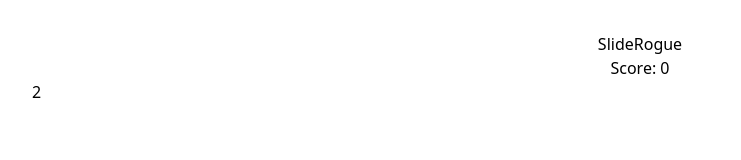
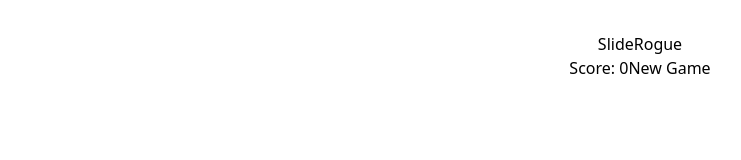
Before and after one commit to PAK90/sliderogue, a React (Vite) app: page / in a window 1280 px wide. Shown: the top 160 px of the page, without its empty margins (0-741 px from the left). Built offline with nearby package versions, Linux system fonts and the light colour scheme.

Commit message:
Adds in new game button.

```diff
--- a/src/GameArea.tsx
+++ b/src/GameArea.tsx
@@ -1,9 +1,10 @@
 import range from "./helpers/range.ts";
 import { useGameStore } from "./state";
-import React from "react";
+import React, { useEffect } from "react";
 
 const GameArea = () => {
-  const { boardWidth, boardHeight, tiles, move, score } = useGameStore();
+  const { boardWidth, boardHeight, tiles, move, score, resetGame } =
+    useGameStore();
 
   const handleKeyDown = (e: React.KeyboardEvent) => {
     switch (e.key) {
@@ -36,9 +37,19 @@ const GameArea = () => {
     512: "bg-red-500",
   };
 
+  useEffect(() => {
+    resetGame();
+  }, [resetGame]);
+
   return (
     <>
       {`Score: ${score}`}
+      <button
+        className="m-1 p-0.5 rounded bg-amber-200 duration-100 hover:bg-amber-300 "
+        onClick={resetGame}
+      >
+        New Game
+      </button>
       <div
         tabIndex={0}
         onKeyDown={handleKeyDown}
--- a/src/state/index.ts
+++ b/src/state/index.ts
@@ -18,7 +18,7 @@ export type Coordinate = {
 export type Tile = {
   position: Coordinate;
   value: number;
-  id: string;
+  id: number;
 };
 
 type GameState = {
@@ -32,6 +32,7 @@ type GameState = {
 type Actions = {
   // moveTile: (tile: Tile, newCoordinate: Coordinate) => void;
   move: (direction: Direction) => void;
+  resetGame: () => void;
 };
 
 export const useGameStore = create<GameState & Actions>()(
@@ -43,18 +44,7 @@ export const useGameStore = create<GameState & Actions>()(
     //     value: 2,
     //   }
     // },
-    tiles: [
-      {
-        position: { x: 0, y: 0 },
-        id: "abc",
-        value: 2,
-      },
-      {
-        position: { x: 2, y: 1 },
-        id: "eee",
-        value: 2,
-      },
-    ],
+    tiles: [],
     boardHeight: 4,
     boardWidth: 4,
     score: 0,
@@ -148,6 +138,28 @@ export const useGameStore = create<GameState & Actions>()(
           );
         }
       }),
+
+    resetGame: () => {
+      set((state) => {
+        state.score = 0;
+        state.boardWidth = 4;
+        state.boardHeight = 4;
+        state.tiles = [];
+        const tile1 = addRandomTile(
+          state.tiles,
+          state.boardWidth,
+          state.boardHeight,
+        );
+        state.tiles.push(tile1);
+
+        const tile2 = addRandomTile(
+          state.tiles,
+          state.boardWidth,
+          state.boardHeight,
+        );
+        state.tiles.push(tile2);
+      });
+    },
   })),
 );
 
@@ -172,10 +184,19 @@ const addRandomTile = (tiles: Tile[], width: number, height: number) => {
   }
 
   return {
-    id: `${Math.random()}-id`,
+    id: uniqueId(),
     value: Math.random() > 0.9 ? 4 : 2,
     position: potentialNewCellPos,
   };
+};
+
+const uniqueId = (length = 16) => {
+  return parseInt(
+    Math.ceil(Math.random() * Date.now())
+      .toPrecision(length)
+      .toString()
+      .replace(".", ""),
+  );
 };
 
 const findFarthestPosition = (
```
